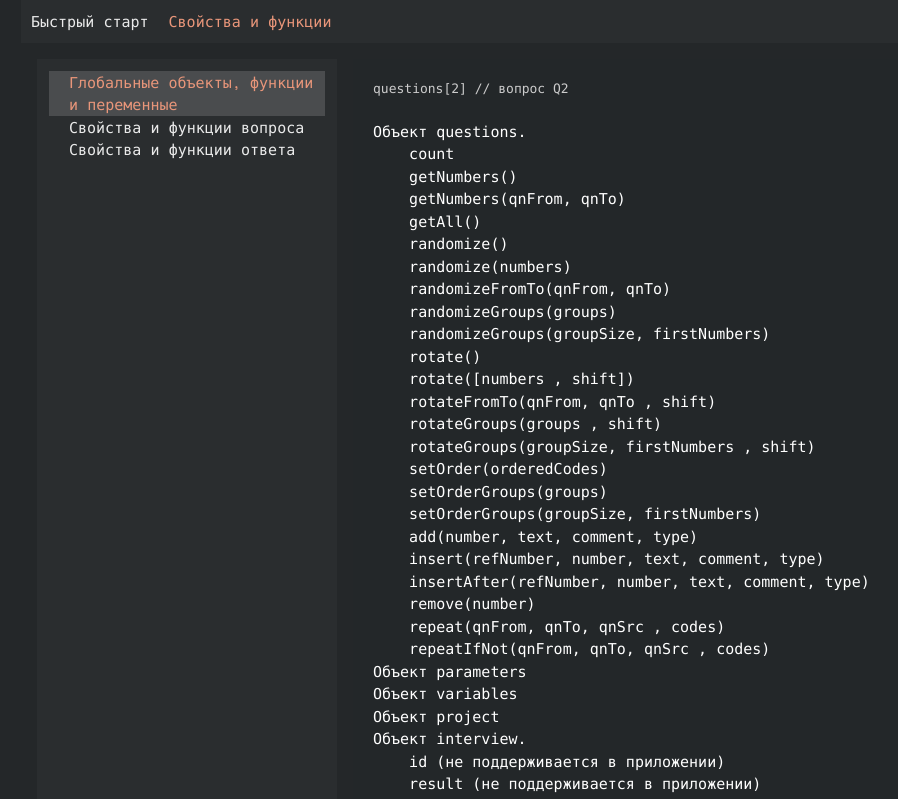
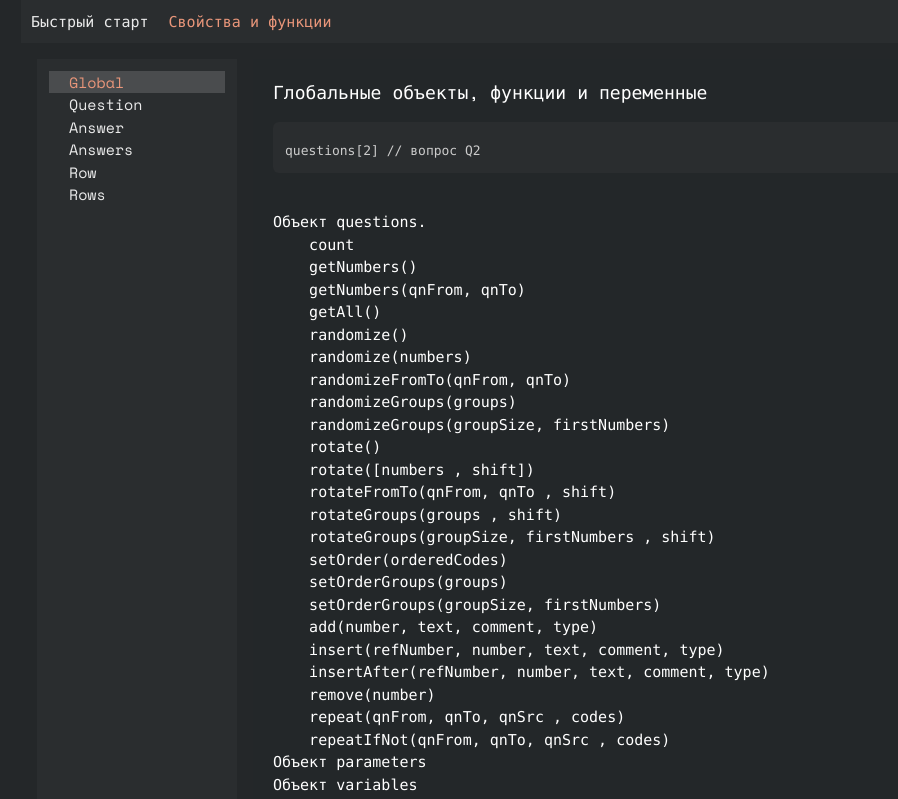
Before and after one commit to rmstcv/SStudio, a plain HTML site: page index.html in a window 1280 px wide. Both pictures are taken after a click on the element "Свойства и функции". Shown: the top 799 px of the page, without its empty margins (19-917 px from the left). Drawn offline with nearby package versions, Linux system fonts and the light colour scheme.

Commit message:
refactor, add PropRow, PropRowList

```diff
--- a/globalVars.js
+++ b/globalVars.js
@@ -1,8 +1,10 @@
-const codeTagOpen = `<div class="codeblock-wrapper"><div class="codeblock"><code>`;
-const codeTagClose = `</code></div></div>`;
+const codeTagOpen = `<div class="codeblock-wrapper"><div class="codeblock">`; // copy button
+const codeTagClose = `</div></div>`;
 const textTagOpen = `<div class="textblock-wrapper"><div class="textblock">`;
 const textTagClose = `</div></div>`;
-const codeTextTagOpen = `<div class="textblock-wrapper"><div class="textblock_code">`;
+const codeTextTagOpen = `<div class="codeblock-wrapper"><div class="textblock_code">`;
 const codeTextTagClose = `</div></div>`;
+const titleTextTagOpen = `<div class="textblock-wrapper"><div class="textblock_title">`;
+const titleTextTagClose = `</div></div>`;
 
-export default { codeTagOpen, codeTagClose, textTagOpen, textTagClose, codeTextTagOpen, codeTextTagClose};
+export default { codeTagOpen, codeTagClose, textTagOpen, textTagClose, codeTextTagOpen, codeTextTagClose, titleTextTagOpen, titleTextTagClose};
--- /dev/null
+++ b/pages/Prop/PropAnswer.js
@@ -0,0 +1,39 @@
+import globalVars from "../../globalVars.js";
+
+let data_descr =
+`${globalVars.titleTextTagOpen}Свойства и функции ответа${globalVars.titleTextTagClose}
+${globalVars.codeTextTagOpen}
+let answer1 = Q23.answers[1]; // вопрос с единственным или множественным выбором
+let answer3 = Q24.answer; // числовой или текстовый вопрос
+${globalVars.codeTextTagClose}${globalVars.textTagOpen}
+Q.answers[code].
+    code
+    text
+    textLocalizations
+    plainText
+    openValueNum
+    openValueInt
+    openValueTxt
+    flags
+    checked
+    visible
+    exportCodeOverride
+    outputColumnTemplate
+    outputColumnTemplateOVN
+    outputColumnTemplateOVT
+    show()
+    hide()
+    image
+    imageUrl
+    imagePlacement
+${globalVars.textTagClose}
+`;
+
+let PropAnswer = {
+    id: "PropAnswer",
+    name: "Answer",
+    sub: "",
+    descr: data_descr
+};
+
+export { PropAnswer };
--- /dev/null
+++ b/pages/Prop/PropAnswerList.js
@@ -0,0 +1,57 @@
+import globalVars from "../../globalVars.js";
+
+let data_descr =
+`${globalVars.titleTextTagOpen}Свойства и функции списка ответов${globalVars.titleTextTagClose}
+    ${globalVars.textTagOpen}
+Q.answers.
+    count
+    visibleCount
+    getAll()
+    getCodes()
+    getVisibleCodes()
+    getVisible()
+    getCheckedCodes()
+    getChecked()
+    getCheckedOrderedCodes()
+    getCheckedOrdered()
+    getCheckedCode(true)
+    isChecked(code)
+    showAll()
+    show(code, codes, answer, row, column)
+    showOnly(code, codes, answer, row, column)
+    showFromTo(codeFrom, codeTo)
+    showOnlyFromTo(codeFrom, codeTo)
+    hideAll()
+    hide(code, codes, answer, row, column)
+    hideOnly(code, codes, answer, row, column)
+    hideFromTo(codeFrom, codeTo)
+    hasVisible
+    randomize()
+    randomize(codes)
+    randomizeFromTo(fromCode, toCode)
+    randomizeGroups(groups)
+    randomizeGroups(groupSize, firstNumbers)
+    rotate()
+    rotate([codes , shift])
+    rotateFromTo(codeFrom, codeTo , shift)
+    rotateGroups(groups , shift)
+    rotateGroups(groupSize, firstNumbers , shift)
+    setOrder(orderedCodes)
+    add(code, text)
+    insert(refCode, code, text)
+    insertAfter(refCode, code, text)
+    remove(code)
+    remove(answer)
+    load(fromQuestion)
+    load(fromList)
+${globalVars.textTagClose}
+`;
+
+let PropAnswerList = {
+    id: "PropAnswerList",
+    name: "Answers",
+    sub: "",
+    descr: data_descr
+};
+
+export { PropAnswerList };
--- a/pages/PropGlobal.js
+++ b/pages/Prop/PropGlobal.js
@@ -1,7 +1,9 @@
-import globalVars from "../globalVars.js";
+import globalVars from "../../globalVars.js";
 
 let data_descr =
-`${globalVars.codeTextTagOpen}questions[2] // вопрос Q2
+`${globalVars.titleTextTagOpen}Глобальные объекты, функции и переменные${globalVars.titleTextTagClose}
+${globalVars.codeTextTagOpen}
+questions[2] // вопрос Q2
 ${globalVars.codeTextTagClose}
 ${globalVars.textTagOpen}
 Объект questions.
@@ -86,7 +88,7 @@ ${globalVars.textTagClose}
 
 let PropGlobal = {
     id: "PropGlobal",
-    name: "Глобальные объекты, функции и переменные",
+    name: "Global",
     sub: "",
     descr: data_descr
 };
--- a/pages/PropQuestion.js
+++ b/pages/Prop/PropQuestion.js
@@ -1,7 +1,9 @@
-import globalVars from "../globalVars.js";
+import globalVars from "../../globalVars.js";
 
 let data_descr =
-`${globalVars.codeTextTagOpen}let question1 = Q; // используя параметр Q, который передается в скрипты перед показом и после ответа на вопрос
+`${globalVars.titleTextTagOpen}Свойства и функции вопроса${globalVars.titleTextTagClose}
+${globalVars.codeTextTagOpen}
+let question1 = Q; // используя параметр Q, который передается в скрипты перед показом и после ответа на вопрос
 let question1 = Q1; // используя глобальные переменные
 let question1 = questions[1]; // используя объект questions
 ${globalVars.codeTextTagClose}
@@ -60,7 +62,7 @@ ${globalVars.textTagClose}
 
 let PropQuestion = {
     id: "PropQuestion",
-    name: "Свойства и функции вопроса",
+    name: "Question",
     sub: "",
     descr: data_descr
 };
--- /dev/null
+++ b/pages/Prop/PropRow.js
@@ -0,0 +1,62 @@
+import globalVars from "../../globalVars.js";
+
+let data_descr =
+`${globalVars.titleTextTagOpen}Свойства и функции строки табличного вопроса${globalVars.titleTextTagClose}
+${globalVars.codeTextTagOpen}
+let row3 = Q23.rows[3].answers[1]; // табличный вопрос с единственным или множественным выбором
+let row4 = Q23.rows[4].answer; // табличный числовой или текстовый вопрос
+${globalVars.codeTextTagClose}${globalVars.textTagOpen}
+Q.rows[code].
+    code
+    text
+    textLocalizations
+    plainText
+    openValueNum
+    openValueInt
+    openValueTxt
+    flags
+    visible
+    width
+    exportCodeOverride
+    outputColumnTemplate
+    outputColumnTemplateOVN
+    outputColumnTemplateOVT
+    answer
+    answers
+    show()
+    hide()
+    getAll()
+    getCodes()
+    getVisibleCodes()
+    getVisible()
+    getCheckedCodes()
+    getChecked()
+    getCheckedCode(true)
+    isChecked(code)
+    showAll()
+    show(code, codes, answer, row, column)
+    showOnly(code, codes, answer, row, column)
+    showFromTo(codeFrom, codeTo)
+    showOnlyFromTo(codeFrom, codeTo)
+    hideAll()
+    hide(code, codes, answer, row, column)
+    hideFromTo(codeFrom, codeTo)
+    hasVisible
+    image
+    imageUrl
+    imagePlacement
+    leftTitle
+    rightTitle
+    leftTitleLocalizations
+    rightTitleLocalizations
+${globalVars.textTagClose}
+`;
+
+let PropRow = {
+    id: "PropRow",
+    name: "Row",
+    sub: "",
+    descr: data_descr
+};
+
+export { PropRow };
--- /dev/null
+++ b/pages/Prop/PropRowList.js
@@ -0,0 +1,52 @@
+import globalVars from "../../globalVars.js";
+
+let data_descr =
+`${globalVars.titleTextTagOpen}Свойства и функции строк табличного вопроса${globalVars.titleTextTagClose}
+${globalVars.textTagOpen}
+Q.rows.
+    count
+    visibleCount
+    width
+    getAll()
+    getCodes()
+    getVisibleCodes()
+    getVisible()
+    showAll()
+    show(code, codes, answer, row, column)
+    showOnly(code, codes, answer, row, column)
+    showFromTo(codeFrom, codeTo)
+    showOnlyFromTo(codeFrom, codeTo)
+    hideAll()
+    hide(code, codes, answer, row, column)
+    hideOnly(code, codes, answer, row, column)
+    hideFromTo(codeFrom, codeTo)
+    hasVisible
+    randomize()
+    randomize(codes)
+    randomizeFromTo(fromCode, toCode)
+    randomizeGroups(groups)
+    randomizeGroups(groupSize, firstNumbers)
+    rotate()
+    rotate([codes , shift])
+    rotateFromTo(codeFrom, codeTo , shift)
+    rotateGroups(groups , shift)
+    rotateGroups(groupSize, firstNumbers , shift)
+    setOrder(orderedCodes)
+    add(code, text)
+    insert(refCode, code, text)
+    insertAfter(refCode, code, text)
+    remove(code)
+    remove(row)
+    load(fromQuestion)
+    load(fromList)
+${globalVars.textTagClose}
+`;
+
+let PropRowList = {
+    id: "PropRowList",
+    name: "Rows",
+    sub: "",
+    descr: data_descr
+};
+
+export { PropRowList };
--- a/pages/PropResponse.js
+++ /dev/null
@@ -1,42 +0,0 @@
-import globalVars from "../globalVars.js";
-
-let data_descr =
-`${globalVars.codeTextTagOpen}let a1 = Q23[3]; // вопрос с единственным или множественным выбором
-let a2 = Q23.answers[3];
-let a3 = Q24.answer; // числовой или текстовый вопрос
-let a4 = Q25.rows[2]; // табличный числовой или текстовый вопрос
-let a5 = Q25.rows[2].answer;
-let a6 = Q26.rows[4][1]; // табличный вопрос с единственным или множественным выбором
-let a7 = Q26.rows[4].answers[1];
-${globalVars.codeTextTagClose}${globalVars.textTagOpen}
-Q.answers.
-    code
-    text
-    textLocalizations
-    plainText
-    openValueNum
-    openValueInt
-    openValueTxt
-    flags
-    checked
-    visible
-    exportCodeOverride
-    outputColumnTemplate
-    outputColumnTemplateOVN
-    outputColumnTemplateOVT
-    show()
-    hide()
-    image
-    imageUrl
-    imagePlacement
-${globalVars.textTagClose}
-`;
-
-let PropResponse = {
-    id: "PropResponse",
-    name: "Свойства и функции ответа",
-    sub: "",
-    descr: data_descr
-};
-
-export { PropResponse };
--- a/style.css
+++ b/style.css
@@ -235,6 +235,7 @@ h1, h2 {
     -webkit-overflow-scrolling: touch;
   }
   .container {
+    padding: 16px;
     width: 100%;
     height: 100%;
   }
@@ -260,6 +261,7 @@ html,body { height: 100%; margin: 0; font-family: "Space Mono", "Segoe UI", Aria
   padding: 12px;
   padding-top: 0;
   overflow: hidden;
+  line-height: normal;
   /* box-shadow: inset 0 0 0 1px rgba(255,255,255,0.03); */
 }
 
@@ -286,7 +288,7 @@ pre.codeblock {
   overflow: auto;
 }
 
-code {
+code, .textblock_code, .textblock, .codeblock  {
   display: block;
   color: #ccc;
   background: transparent;
@@ -308,49 +310,18 @@ code {
   font-size: small;
 }
 
-.textblock_code {
-  display: block;
-  color: #ccc;
-  background: transparent;
-  font-family: Consolas, Monaco, 'Andale Mono', 'Ubuntu Mono', monospace;
-  font-size: 1em;
-  text-align: left;
-  white-space: pre;            /* сохраняет пробелы и табы */
-  word-spacing: normal;
-  word-break: normal;
-  word-wrap: normal;
-  line-height: 1.5;
-  tab-size: 4;
-  -moz-tab-size: 4;            /* для Firefox */
-  /* overflow-x: auto;  */
-  -webkit-font-smoothing: antialiased;
-  -moz-osx-font-smoothing: grayscale;
-  padding: 0;                  /* убирает внутренний отступ, если нужен — задайте явно */
-  margin: 0;
-  font-size: small;
+.textblock {
+  color: inherit;
+  overflow-x: hidden;
+  font-size: inherit;
 }
 
-.textblock {
-  padding: 20px;
-  display: block;
-  /* color: #ccc; */
-  background: transparent;
-  font-family: Consolas, Monaco, 'Andale Mono', 'Ubuntu Mono', monospace;
-  font-size: 1em;
-  text-align: left;
-  white-space: pre;            /* сохраняет пробелы и табы */
-  word-spacing: normal;
-  word-break: normal;
-  word-wrap: normal;
-  line-height: 1.5;
-  tab-size: 4;
-  -moz-tab-size: 4;            /* для Firefox */
-  /* overflow-x: auto;  */
-  -webkit-font-smoothing: antialiased;
-  -moz-osx-font-smoothing: grayscale;
-  padding: 0;                  /* убирает внутренний отступ, если нужен — задайте явно */
-  margin: 0;
-  /* font-size: small;  */
+.textblock_code {
+  overflow-x: hidden;
+}
+
+.textblock_title {
+  font-size: large;
 }
 
 /* .clickBtn {
```
Also changed, not shown: data_header.js (+6 -3 lines), obj_data.js (+10 -4 lines), pages/Testing.js (+6 -1 lines), 1 other file.
